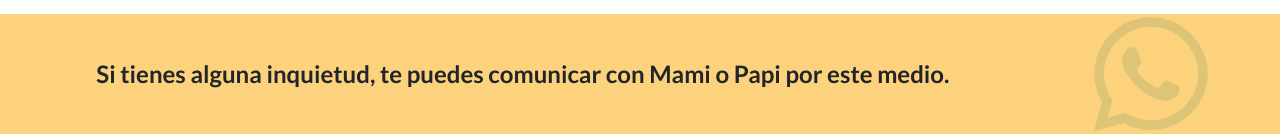
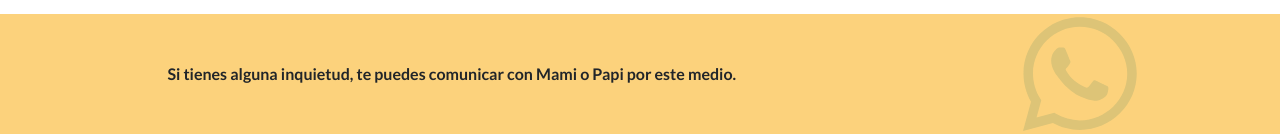
Before and after one commit to ErwinJV/babyshower, a React (Create React App) app: page / in a window 1280 px wide. Shown: the part 1761-1897 px from the top of the page. Built offline with nearby package versions, Linux system fonts and the light colour scheme; no server answers.

Commit message:
Texto de contacto corregido

```diff
--- a/src/components/Contact.jsx
+++ b/src/components/Contact.jsx
@@ -9,7 +9,7 @@ const Contact = () => {
     return (
         <div className=" w-100 contact d-flex  align-items-center justify-content-around mt-3 ">
 
-                <div className=' fs-4 align-self-center  ms-4  '>
+                <div className=' fs-6 align-self-center  ms-4  '>
                 Si tienes alguna inquietud, te puedes comunicar con Mami o Papi por este medio.
                 </div>
 
```
